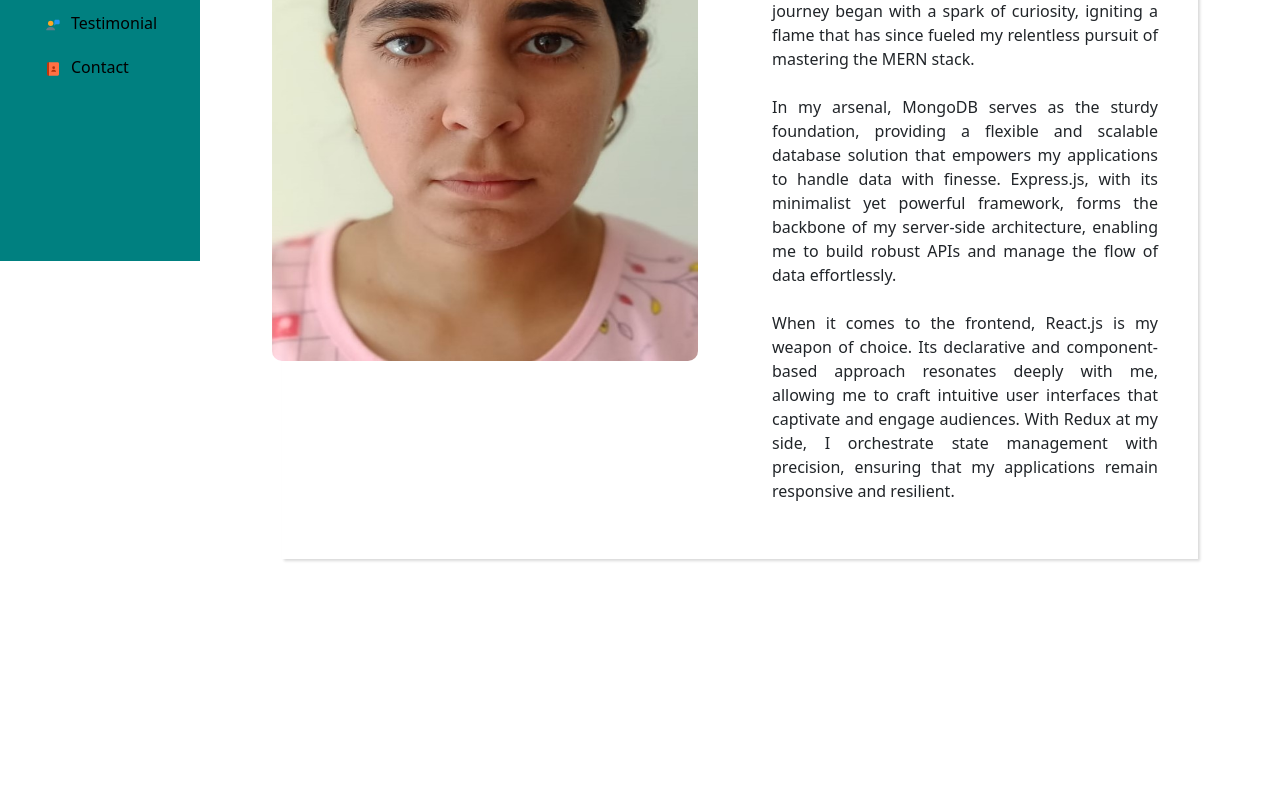
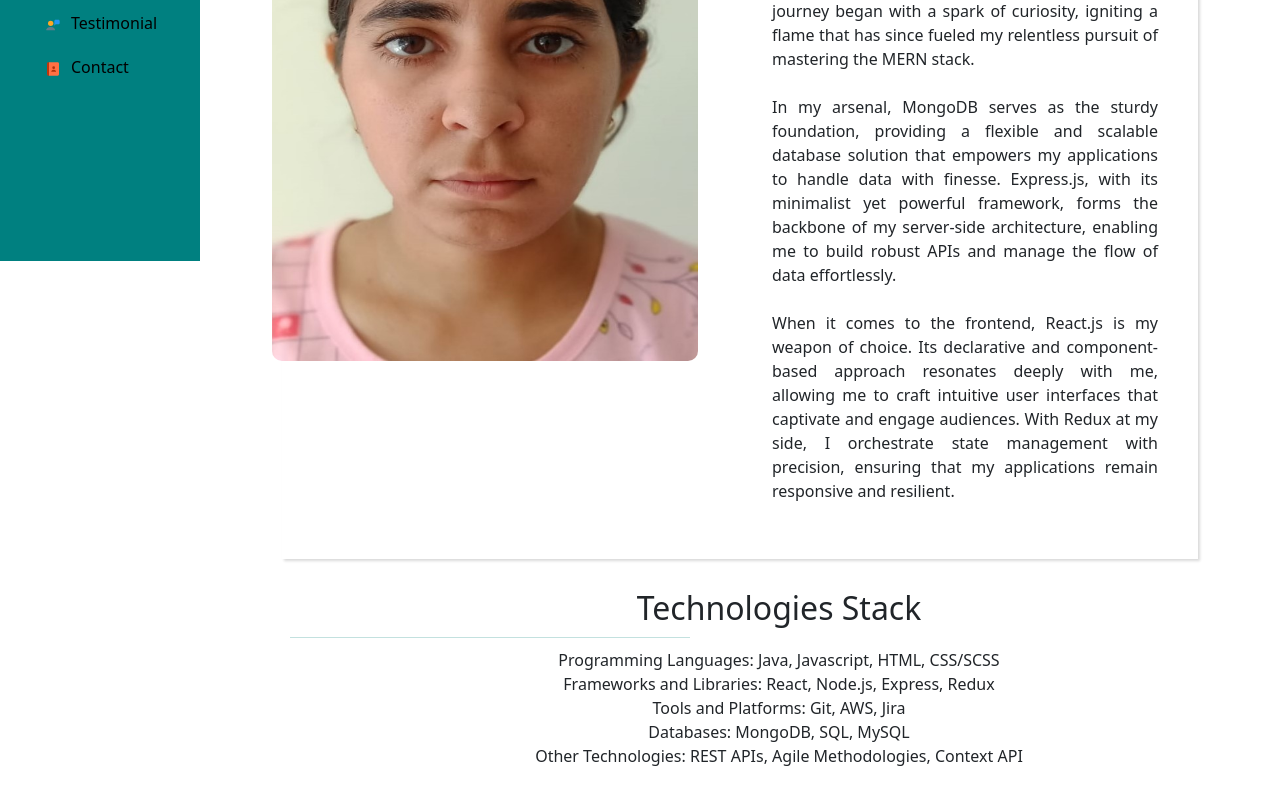
Before and after one commit to Yamini2001/Mern-Portfolio-App, a React (Create React App) app in the folder portfolio/: page / in a window 1280 px wide. Shown: the part 539-1339 px from the top of the page. Before the commit the page ends 1128 px from the top, so only its background shows below. Built offline with nearby package versions, Linux system fonts and the light colour scheme.

Commit message:
commitfirst

```diff
--- a/portfolio/src/App.js
+++ b/portfolio/src/App.js
@@ -1,5 +1,6 @@
 import Sidebar from "./Components/Layout/Sidebar";
 import About from "./Pages/About/About";
+import TechStack from "./Pages/TechStack/TechStack";
 
 function App() {
   return(
@@ -8,6 +9,7 @@ function App() {
       <div className="container">
       <About/>
       </div>
+      <TechStack/>
     </div>
 
   );
--- a/portfolio/src/Pages/TechStack/TechStack.css
+++ b/portfolio/src/Pages/TechStack/TechStack.css
@@ -0,0 +1,9 @@
+.techstack{
+    padding-left: 130px;
+    margin-right: -10px;
+}
+.techstack hr{
+    color: #138781;
+    width:400px;
+    margin:10px;
+}
--- a/portfolio/src/Pages/TechStack/TechStack.js
+++ b/portfolio/src/Pages/TechStack/TechStack.js
@@ -0,0 +1,27 @@
+import React from 'react'
+import './TechStack.css';
+
+const TechStack = () => {
+  return (
+    <div>
+        <div className="container techstack">
+            <h2 className='col-12 mt-3 mb-1 text-center'>Technologies Stack</h2>
+            <hr/>
+            <p className='pb-3 text-center'>
+                Programming Languages: Java, Javascript, HTML, CSS/SCSS
+                <br/>
+                Frameworks and Libraries: React, Node.js, Express, Redux
+                <br/>
+                Tools and Platforms: Git, AWS, Jira
+                <br/>
+                Databases: MongoDB, SQL, MySQL
+                <br/>
+                Other Technologies: REST APIs, Agile Methodologies, Context API
+            </p>
+        </div>
+
+    </div>
+  )
+}
+
+export default TechStack
```
